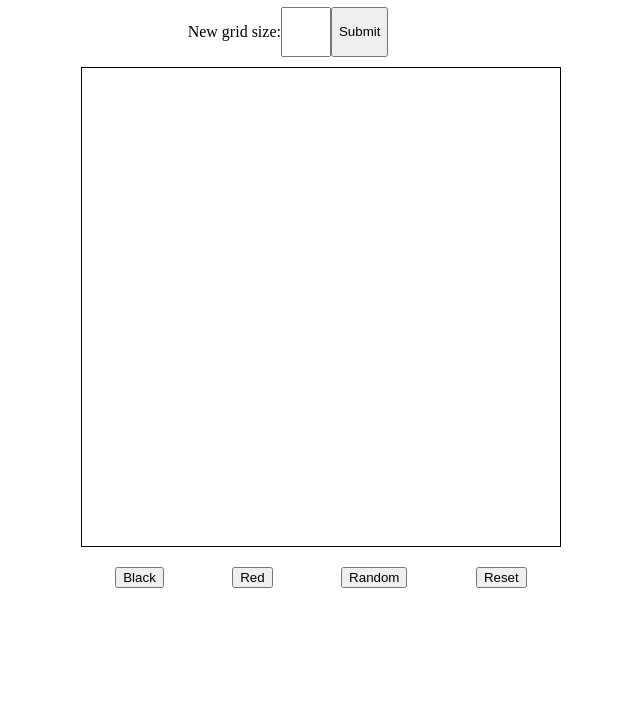
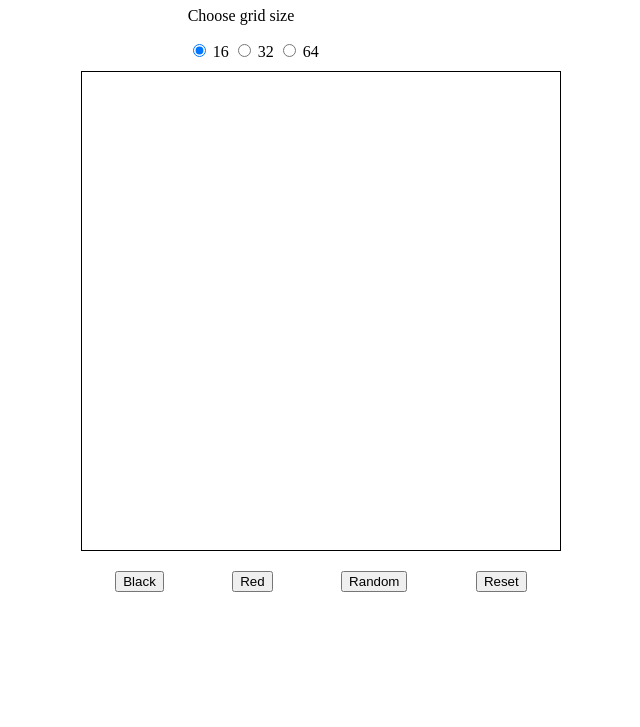
Before and after one commit to vdmshdrn/etch-a-scetch, a plain HTML site: page index.html in a window 1280 px wide. Shown: the part 73-800 px from the top of the page, without its empty margins (319-959 px from the left). Drawn offline with Linux system fonts and the light colour scheme.

Commit message:
Create radio button to get grit size

```diff
--- a/index.html
+++ b/index.html
@@ -13,12 +13,15 @@
 <body>
     <div class="header">
         <h1>ETCH-A-SCETCH</h1>
-
-        <div class="form">
-            <p>New grid size:</p>
-            <input type="text" class="user-input">
-            <button class="user-sabmit">Submit</button>
-        </div>
+        <p>Choose grid size</p>
+        <form>
+            <input type="radio" name="size" value="16" id="16" checked>
+            <label for="16">16</label>
+            <input type="radio" name="size" value="32" id="32">
+            <label for="32">32</label>
+            <input type="radio" name="size" value="64" id="64">
+            <label for="64">64</label>
+        </form>
     </div>
     <div class="container">
 
```
